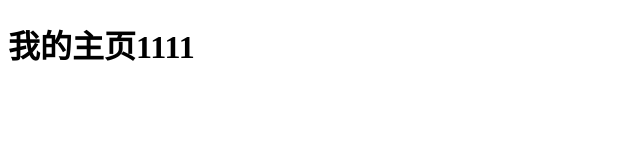
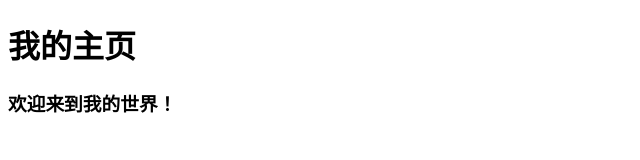
Before and after one commit to willwong900/willwong900.github.io, a plain HTML site: page index.html in a window 1280 px wide. Shown: the whole page, without its empty margins (0-640 px from the left). Drawn offline with Linux system fonts and the light colour scheme.

Commit message:
Update index.html

```diff
--- a/index.html
+++ b/index.html
@@ -7,6 +7,7 @@
     <title>Document</title>
 </head>
 <body>
-    <h1>我的主页1111</h1>
+    <h1>我的主页</h1>
+    <h3>欢迎来到我的世界！</h3>
 </body>
 </html>
```
